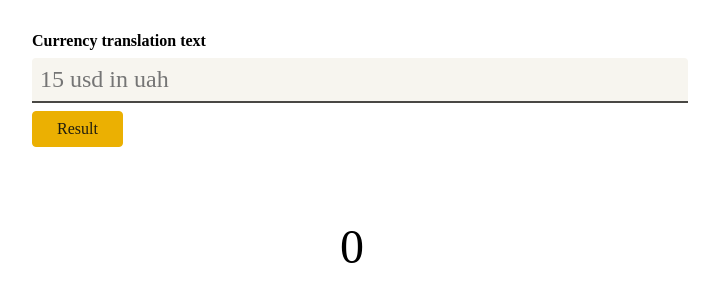
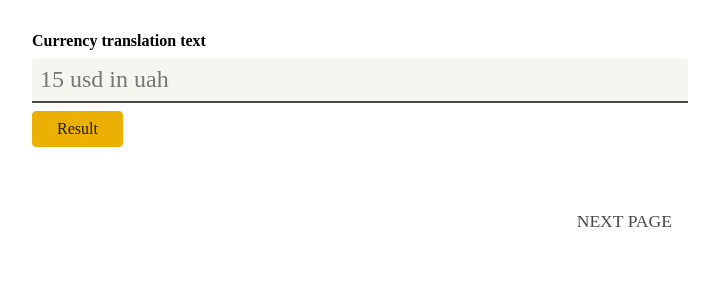
Before and after one commit to Yevgeniy-Dan/currency-converter-2, a React (Create React App) app: page /converter in a window 1280 px wide. Shown: the top 302 px of the page, without its empty margins (288-1007 px from the left). Built offline with nearby package versions, Linux system fonts and the light colour scheme.

Commit message:
creating react-router

```diff
--- a/src/App.tsx
+++ b/src/App.tsx
@@ -1,7 +1,11 @@
 import { useEffect } from "react";
-import Converter from "./components/Converter";
 import { useAppDispatch } from "./hooks";
 import { fetchCurrencyData } from "./store/currency-actions";
+
+import { Routes, Route, Navigate } from "react-router-dom";
+import ConverterPage from "./pages/ConverterPage";
+import CurrecncyList from "./pages/CurrencyList";
+import RootLayout from "./pages/RootLayout";
 
 function App() {
   const dispatch = useAppDispatch();
@@ -11,9 +15,13 @@ function App() {
   }, [dispatch]);
 
   return (
-    <div>
-      <Converter />
-    </div>
+    <RootLayout>
+      <Routes>
+        <Route path="/" element={<Navigate replace to="converter" />} />
+        <Route path="/converter" element={<ConverterPage />} />
+        <Route path="/currency-list" element={<CurrecncyList />} />
+      </Routes>
+    </RootLayout>
   );
 }
 
--- a/src/components/Converter.module.css
+++ b/src/components/Converter.module.css
@@ -61,3 +61,18 @@
 .error {
   color: #a52a2a;
 }
+.nextPageBtnContainer {
+  display: flex;
+  justify-content: flex-end;
+}
+
+.nextPageBtnContainer a {
+  color: #494844;
+  text-transform: uppercase;
+  font-size: 1.1rem;
+  text-decoration: none;
+}
+
+.nextPageBtnContainer a:hover {
+  color: #ebc002;
+}
--- a/src/components/Converter.tsx
+++ b/src/components/Converter.tsx
@@ -10,7 +10,9 @@ const Converter: React.FC = () => {
   const inputError = useAppSelector(
     (state) => state.converter.validationStatus
   );
-  const convertError = useAppSelector((state) => state.converter.convertStatus);
+  const convertStatus = useAppSelector(
+    (state) => state.converter.convertStatus
+  );
   const result = useAppSelector((state) => state.converter.result);
 
   useEffect(() => {
@@ -34,7 +36,7 @@ const Converter: React.FC = () => {
   };
 
   return (
-    <div className={classes.form}>
+    <div>
       <form onSubmit={convertAmountHandler}>
         <label htmlFor="text">Currency translation text </label>
         <input
@@ -49,10 +51,10 @@ const Converter: React.FC = () => {
         <button>Result</button>
       </form>
       <div className={classes.resultBox}>
-        {convertError.status === "failed" && (
-          <p className={classes.error}>{convertError.message}</p>
+        {convertStatus.status === "failed" && (
+          <p className={classes.error}>{convertStatus.message}</p>
         )}
-        <h2>{result}</h2>
+        {convertStatus.status === "success" && <h2>{result}</h2>}
       </div>
     </div>
   );
--- a/src/index.tsx
+++ b/src/index.tsx
@@ -2,12 +2,15 @@ import ReactDOM from "react-dom/client";
 import App from "./App";
 import { Provider } from "react-redux";
 import store from "./store/index";
+import { BrowserRouter } from "react-router-dom";
 
 const root = ReactDOM.createRoot(
   document.getElementById("root") as HTMLElement
 );
 root.render(
   <Provider store={store}>
-    <App />
+    <BrowserRouter>
+      <App />
+    </BrowserRouter>
   </Provider>
 );
--- /dev/null
+++ b/src/pages/ConverterPage.tsx
@@ -0,0 +1,18 @@
+import React from "react";
+import { Link } from "react-router-dom";
+
+import Converter from "../components/Converter";
+import classes from "../components/Converter.module.css";
+
+const ConverterPage: React.FC = () => {
+  return (
+    <div className={classes.form}>
+      <Converter />
+      <div className={classes.nextPageBtnContainer}>
+        <Link to="/currency-list">Next Page</Link>
+      </div>
+    </div>
+  );
+};
+
+export default ConverterPage;
--- /dev/null
+++ b/src/pages/CurrencyList.tsx
@@ -0,0 +1,5 @@
+const CurrecncyList: React.FC = () => {
+  return <h1>Currency List</h1>;
+};
+
+export default CurrecncyList;
--- /dev/null
+++ b/src/pages/RootLayout.tsx
@@ -0,0 +1,5 @@
+const RootLayout: React.FC<React.PropsWithChildren> = ({ children }) => {
+  return <div>{children}</div>;
+};
+
+export default RootLayout;
--- a/src/store/converter-slice.ts
+++ b/src/store/converter-slice.ts
@@ -47,9 +47,9 @@ const converterSlice = createSlice({
 
       const input = action.payload.input;
 
-      const inputArr = input.trim().split(" ", 4);
+      const inputArr = input.trim().split(" ");
 
-      if (inputArr.length < 4) {
+      if (inputArr.length !== 4) {
         state.validationStatus = {
           status: "failed",
           message: "Enter valid text",
@@ -68,18 +68,18 @@ const converterSlice = createSlice({
         state.convertibleNameCurrency = inputArr[3].toUpperCase();
         state.validationStatus = {
           status: "success",
-          message: "Your amount has been converted",
+          message: "Validation passed",
         };
       }
     },
     convert(state, action: PayloadAction<{ result: number }>) {
       state.result = action.payload.result;
       state.convertStatus = {
-        status: "",
-        message: "",
+        status: "success",
+        message: "Your amount has been converted",
       };
     },
-    setConvertError(state, action: PayloadAction<{ message: string }>) {
+    setConvertStatus(state, action: PayloadAction<{ message: string }>) {
       state.convertStatus = {
         status: "failed",
         message: action.payload.message,
--- a/src/store/currency-actions.ts
+++ b/src/store/currency-actions.ts
@@ -67,7 +67,7 @@ export const convert = () => {
 
       if (!baseCurrency || !convertibleCurrency) {
         dispatch(
-          converterActions.setConvertError({
+          converterActions.setConvertStatus({
             message: "We don't have one or two currencies you entered",
           })
         );
@@ -79,7 +79,7 @@ export const convert = () => {
       }
     } else {
       dispatch(
-        converterActions.setConvertError({
+        converterActions.setConvertStatus({
           message: "Server problems. Can't get currency data",
         })
       );
```
